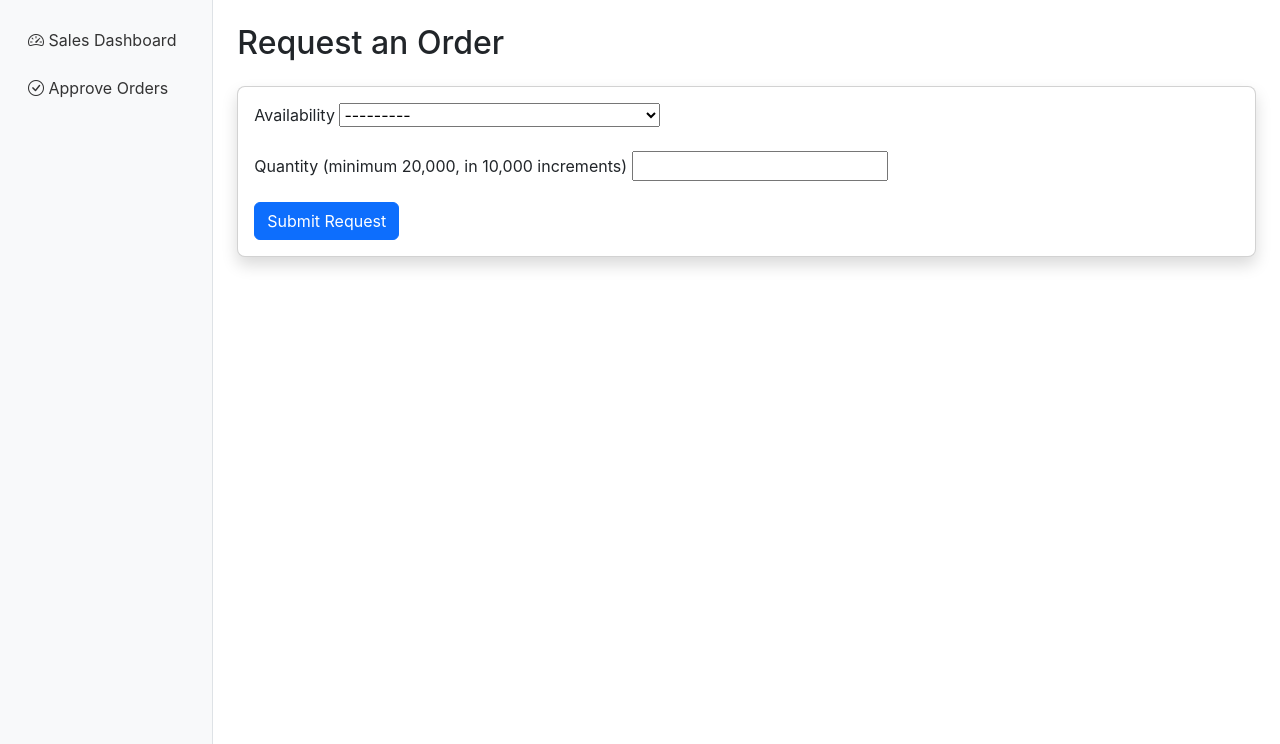
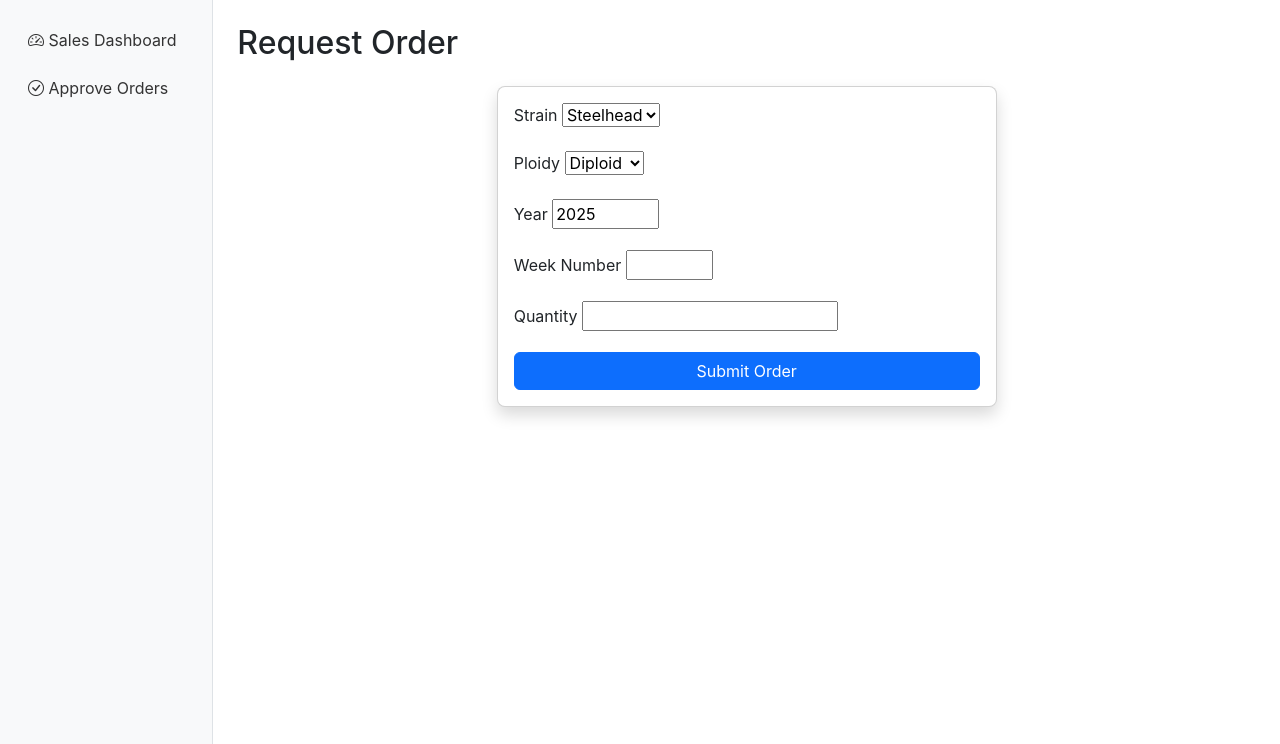
Before and after one commit to SosoPataraia/troutlodge-python, a Django app: page /request_order/ in a window 1280 px wide. Shown: the part 62-806 px from the top of the page. Run offline with Django 5.2, Linux system fonts and the light colour scheme; a user stored in the database is signed in; data comes from the database, SQL or seed files in the repository; both versions use the stored data as it was before the commit.

Commit message:
Implement customer-only registration, fix year dropdowns, update availability form, restrict availability page, add transport cost and commission, and update order request workflow

```diff
--- a/core/forms.py
+++ b/core/forms.py
@@ -2,71 +2,100 @@ from django import forms
 from django.contrib.auth.forms import UserCreationForm
 from django.core.exceptions import ValidationError
 from django.utils import timezone
-from .models import Order, Availability, User
+from .models import Order, Availability, User, Product
 from decimal import Decimal
 
 class AvailabilityForm(forms.ModelForm):
+    strain = forms.ChoiceField(choices=Product.TYPE_CHOICES)
+    ploidy = forms.ChoiceField(choices=Product.PLOIDY_CHOICES)
+    diameter = forms.ChoiceField(choices=Product.DIAMETER_CHOICES)
     year = forms.IntegerField(min_value=2020, max_value=2030, initial=2025)
     week_number = forms.IntegerField(min_value=1, max_value=52)
-    expected_ship_date = forms.DateField(widget=forms.DateInput(attrs={'type': 'date'}))
+    available_quantity = forms.IntegerField(min_value=0)
 
     class Meta:
         model = Availability
-        fields = ['product', 'year', 'week_number', 'available_quantity', 'expected_ship_date']
+        fields = ['year', 'week_number', 'available_quantity']
 
     def clean(self):
         cleaned_data = super().clean()
+        strain = cleaned_data.get('strain')
+        ploidy = cleaned_data.get('ploidy')
+        diameter = cleaned_data.get('diameter')
         year = cleaned_data.get('year')
         week_number = cleaned_data.get('week_number')
-        product = cleaned_data.get('product')
         quantity = cleaned_data.get('available_quantity')
 
-        # Validate quantity
+        if strain and ploidy and diameter and year and week_number:
+            product, created = Product.objects.get_or_create(
+                type=strain,
+                ploidy=ploidy,
+                diameter=diameter,
+                defaults={'price': 0}  # Adjust default price as needed
+            )
+            cleaned_data['product'] = product
+
+            try:
+                existing = Availability.objects.get(product=product, year=year, week_number=week_number)
+                self.instance = existing  # Set instance to update existing record
+            except Availability.DoesNotExist:
+                pass  # New record will be created
+        else:
+            raise ValidationError("All product details, year, and week number are required.")
+
         if quantity < 0:
             raise ValidationError("Available quantity cannot be negative.")
 
-        # Validate week number
-        if week_number < 1 or week_number > 52:
-            raise ValidationError("Week number must be between 1 and 52.")
-
-        # Check for existing availability
-        if self.instance.pk is None:  # New instance
-            if Availability.objects.filter(product=product, year=year, week_number=week_number).exists():
-                raise ValidationError("Availability for this product, year, and week already exists.")
-
         return cleaned_data
 
+    def save(self, commit=True):
+        availability = super().save(commit=False)
+        availability.product = self.cleaned_data['product']
+        if commit:
+            availability.save()
+        return availability
+
 class OrderRequestForm(forms.ModelForm):
+    strain = forms.ChoiceField(choices=Product.TYPE_CHOICES)
+    ploidy = forms.ChoiceField(choices=Product.PLOIDY_CHOICES)
+    year = forms.IntegerField(min_value=2020, max_value=2030, initial=2025)
+    week_number = forms.IntegerField(min_value=1, max_value=52)
+    quantity = forms.IntegerField(min_value=1)
+
     class Meta:
         model = Order
-        fields = ['availability', 'quantity']
-        widgets = {
-            'quantity': forms.NumberInput(attrs={'min': 20000, 'step': 10000})  # Minimum 20k, increments of 10k
-        }
+        fields = ['quantity']
 
-    def __init__(self, *args, **kwargs):
-        super().__init__(*args, **kwargs)
-        self.fields['availability'].queryset = Availability.objects.filter(available_quantity__gt=0)
+    def clean(self):
+        cleaned_data = super().clean()
+        strain = cleaned_data.get('strain')
+        ploidy = cleaned_data.get('ploidy')
+        year = cleaned_data.get('year')
+        week_number = cleaned_data.get('week_number')
+        quantity = cleaned_data.get('quantity')
 
-    def clean_quantity(self):
-        quantity = self.cleaned_data['quantity']
-        availability = self.cleaned_data.get('availability')
+        if strain and ploidy and year and week_number:
+            # Find a product with any diameter (since diameter is not selected)
+            try:
+                product = Product.objects.filter(type=strain, ploidy=ploidy).first()
+                if not product:
+                    raise ValidationError("No product matches the selected strain and ploidy.")
+                availability = Availability.objects.get(
+                    product=product, year=year, week_number=week_number
+                )
+                if availability.available_quantity < quantity:
+                    raise ValidationError("Requested quantity exceeds available stock.")
+                cleaned_data['availability'] = availability
+            except Availability.DoesNotExist:
+                raise ValidationError("No availability for the selected product, year, and week.")
+        return cleaned_data
 
-        # Validate minimum order quantity (20,000)
-        if quantity < 20000:
-            raise ValidationError("Minimum order quantity is 20,000 eggs.")
-
-        # Validate quantity is multiple of 10,000
-        if quantity % 10000 != 0:
-            raise ValidationError("Quantity must be in multiples of 10,000 eggs.")
-
-        # Validate against available quantity
-        if availability and quantity > availability.available_quantity:
-            raise ValidationError(
-                f"Requested quantity exceeds available amount. Only {availability.available_quantity} available."
-            )
-
-        return quantity
+    def save(self, commit=True):
+        order = super().save(commit=False)
+        order.availability = self.cleaned_data['availability']
+        if commit:
+            order.save()
+        return order
 
 
 class CustomUserCreationForm(UserCreationForm):
@@ -75,17 +104,14 @@ class CustomUserCreationForm(UserCreationForm):
     phone = forms.CharField(max_length=20, required=False)
     vat_number = forms.CharField(max_length=50, required=False, label="VAT Number")
     address = forms.CharField(widget=forms.Textarea, required=False)
-    role = forms.ChoiceField(choices=User.ROLE_CHOICES)
 
     class Meta:
         model = User
-        fields = ('username', 'email', 'company', 'phone', 'vat_number', 'address', 'role', 'password1', 'password2')
+        fields = ('username', 'email', 'company', 'phone', 'vat_number', 'address', 'password1', 'password2')
 
     def save(self, commit=True):
         user = super().save(commit=False)
-        # Set default role to customer if not specified
-        if not user.role:
-            user.role = 'customer'
+        user.role = 'customer'  # Force role to 'customer'
         if commit:
             user.save()
         return user
--- a/core/templates/availability_view.html
+++ b/core/templates/availability_view.html
@@ -6,8 +6,8 @@
             <form method="get" class="mb-3">
                 <label for="year">Select Year:</label>
                 <select name="year" id="year" onchange="this.form.submit()">
-                    {% for y in "2020 2021 2022 2023 2024 2025 2026 2027 2028 2029 2030" %}
-                        <option value="{{ y }}" {% if y|add:0 == year %}selected{% endif %}>{{ y }}</option>
+                    {% for y in years %}
+                        <option value="{{ y }}" {% if y == year %}selected{% endif %}>{{ y }}</option>
                     {% endfor %}
                 </select>
             </form>
--- a/core/templates/request_order.html
+++ b/core/templates/request_order.html
@@ -1,25 +1,31 @@
 {% extends 'base.html' %}
 {% block content %}
-    <h2 class="mb-4">Request an Order</h2>
-    <div class="card shadow">
+    <h2 class="mb-4">Request Order</h2>
+    <div class="card shadow" style="max-width: 500px; margin: auto;">
         <div class="card-body">
             <form method="post">
                 {% csrf_token %}
                 <div class="mb-3">
-                    <label for="{{ form.availability.id_for_label }}" class="form-label">Availability</label>
-                    {{ form.availability }}
-                    {% if form.availability.errors %}
-                        <div class="text-danger">{{ form.availability.errors }}</div>
-                    {% endif %}
+                    <label for="{{ form.strain.id_for_label }}" class="form-label">Strain</label>
+                    {{ form.strain }}
                 </div>
                 <div class="mb-3">
-                    <label for="{{ form.quantity.id_for_label }}" class="form-label">Quantity (minimum 20,000, in 10,000 increments)</label>
+                    <label for="{{ form.ploidy.id_for_label }}" class="form-label">Ploidy</label>
+                    {{ form.ploidy }}
+                </div>
+                <div class="mb-3">
+                    <label for="{{ form.year.id_for_label }}" class="form-label">Year</label>
+                    {{ form.year }}
+                </div>
+                <div class="mb-3">
+                    <label for="{{ form.week_number.id_for_label }}" class="form-label">Week Number</label>
+                    {{ form.week_number }}
+                </div>
+                <div class="mb-3">
+                    <label for="{{ form.quantity.id_for_label }}" class="form-label">Quantity</label>
                     {{ form.quantity }}
-                    {% if form.quantity.errors %}
-                        <div class="text-danger">{{ form.quantity.errors }}</div>
-                    {% endif %}
                 </div>
-                <button type="submit" class="btn btn-primary">Submit Request</button>
+                <button type="submit" class="btn btn-primary w-100">Submit Order</button>
             </form>
         </div>
     </div>
--- a/core/urls.py
+++ b/core/urls.py
@@ -32,6 +32,7 @@ urlpatterns = [
     path('verify_down_payment/<int:order_id>/', views.verify_down_payment, name='verify_down_payment'),
     path('verify_full_payment/<int:order_id>/', views.verify_full_payment, name='verify_full_payment'),
     path('ship_order/<int:order_id>/', views.ship_order, name='ship_order'),
+    path('order/downpayment/<int:order_id>/', views.view_downpayment_invoice, name='view_downpayment_invoice'),
 
     # Customer actions
     path('upload_down_payment/<int:order_id>/', views.upload_down_payment, name='upload_down_payment'),
--- a/core/views.py
+++ b/core/views.py
@@ -1,5 +1,6 @@
 # core/views.py
 from datetime import datetime
+from decimal import Decimal
 
 from django.shortcuts import render, redirect, get_object_or_404
 from django.http import HttpResponseForbidden, FileResponse
@@ -64,16 +65,12 @@ def dashboard(request):
 @sales_required
 def sales_dashboard(request):
     pending_orders = Order.objects.filter(status='pending')
-    approved_orders = Order.objects.filter(status='approved')
-    down_paid_orders = Order.objects.filter(status='down_paid')
     confirmed_orders = Order.objects.filter(status='confirmed').order_by('-confirmed_at')[:10]
     shipped_orders = Order.objects.filter(status='shipped')[:5]
     return render(request, 'sales_dashboard.html', {
         'pending_orders': pending_orders,
-        'approved_orders': approved_orders,
-        'down_paid_orders': down_paid_orders,
         'confirmed_orders': confirmed_orders,
-        'shipped_orders': shipped_orders
+        'shipped_orders': shipped_orders,
     })
 
 @sales_required
@@ -183,23 +180,18 @@ def ship_order(request, order_id):
         return redirect('sales_dashboard')
     return render(request, 'ship_order.html', {'order': order})
 
-
+@login_required
 def availability_view(request):
     year = int(request.GET.get('year', 2025))
     availabilities = Availability.objects.filter(year=year).order_by('week_number')
+    years = range(2020, 2031)  # List of years from 2020 to 2030
 
-    # Get all unique weeks for the year (1 to 52, assuming all weeks are possible)
-    weeks = range(1, 53)  # Assuming 52 weeks in a year
-
-    # Get all unique products
+    weeks = range(1, 53)
     products = Product.objects.all().order_by('type', 'ploidy', 'diameter')
-
-    # Create pivot data: week -> product_id -> quantity (default 0 if not available)
     pivot_data = defaultdict(lambda: defaultdict(int))
     for avail in availabilities:
         pivot_data[avail.week_number][avail.product.id] = avail.available_quantity
 
-    # Create table data: list of [week, quantity1, quantity2, ...] for each week
     table_data = []
     for week in weeks:
         row = [week]
@@ -210,42 +202,28 @@ def availability_view(request):
 
     return render(request, 'availability_view.html', {
         'year': year,
+        'years': years,
         'weeks': weeks,
         'products': products,
         'table_data': table_data,
     })
 
 
+@login_required
 @hatchery_required
 def hatchery_dashboard(request):
-    products = Product.objects.all()
     year = int(request.GET.get('year', 2025))
     availabilities = Availability.objects.filter(year=year).order_by('week_number')
-    # Generate week start dates for display
-    availability_data = []
-    for avail in availabilities:
-        # Use datetime.strptime instead of datetime.datetime.strptime
-        week_start_date = datetime.strptime(f"{avail.year}-{avail.week_number}-1", "%Y-%W-%w").date()
-        availability_data.append({
-            'product': avail.product,
-            'week_number': avail.week_number,
-            'week_start_date': week_start_date,
-            'available_quantity': avail.available_quantity,
-        })
-
-    if request.method == 'POST':
-        form = AvailabilityForm(request.POST)
-        if form.is_valid():
-            form.save()
-            return redirect('hatchery_dashboard')
-    else:
-        form = AvailabilityForm()
-
+    years = range(2020, 2031)  # List of years from 2020 to 2030
+    form = AvailabilityForm(request.POST or None)
+    if request.method == 'POST' and form.is_valid():
+        availability = form.save()
+        return redirect('hatchery_dashboard')
     return render(request, 'hatchery_dashboard.html', {
-        'products': products,
-        'availabilities': availability_data,
+        'availabilities': availabilities,
+        'year': year,
+        'years': years,
         'form': form,
-        'year': year,
     })
 
 @hatchery_required
@@ -277,11 +255,15 @@ def update_availability(request):
 
 @customer_required
 def customer_dashboard(request):
+    reservations = Order.objects.filter(customer=request.user, status__in=['approved', 'down_paid'])
+    confirmed_orders = Order.objects.filter(customer=request.user, status='confirmed')
+    shipped_orders = Order.objects.filter(customer=request.user, status='shipped')
     available_batches = Availability.objects.filter(available_quantity__gt=0)
-    customer_orders = Order.objects.filter(customer=request.user)
     return render(request, 'customer_dashboard.html', {
         'available_batches': available_batches,
-        'orders': customer_orders
+        'reservations': reservations,
+        'confirmed_orders': confirmed_orders,
+        'shipped_orders': shipped_orders,
     })
 
 @customer_required
@@ -342,6 +324,59 @@ def view_invoice(request, order_id):
         content_type='application/pdf'
     )
 
+def generate_provisional_downpayment_invoice(order):
+    buffer = BytesIO()
+    doc = SimpleDocTemplate(buffer, pagesize=letter)
+    elements = []
+    styles = getSampleStyleSheet()
+    elements.append(Paragraph("Troutlodge Provisional Down Payment Invoice", styles['Title']))
+    invoice_data = [
+        ['Invoice Date:', timezone.now().strftime("%Y-%m-%d")],
+        ['Invoice Number:', f"DP-{order.id}"],
+        ['Order Number:', str(order.id)],
+        ['Due Date:', (timezone.now() + timezone.timedelta(days=3)).strftime("%Y-%m-%d")],
+    ]
+    customer_info = [
+        ['Customer:', order.customer.username],
+        ['Company:', order.customer.company or 'N/A'],
+        ['VAT Number:', order.customer.vat_number or 'N/A'],
+        ['Address:', order.customer.address or 'N/A'],
+    ]
+    product = order.availability.product
+    subtotal = order.quantity * product.price
+    downpayment = subtotal * Decimal('0.15')
+    order_details = [
+        ['Product Type:', product.type],
+        ['Ploidy:', product.ploidy],
+        ['Diameter:', f"{product.diameter}mm"],
+        ['Week Number:', str(order.availability.week_number)],
+        ['Quantity:', f"{order.quantity:,}"],
+        ['Unit Price:', f"${product.price:.2f}"],
+        ['Subtotal:', f"${subtotal:.2f}"],
+        ['Down Payment (15%):', f"${downpayment:.2f}"],
+    ]
+    elements.append(Paragraph("Note: Transport cost will be added upon approval.", styles['Normal']))
+    invoice_table = Table(invoice_data, colWidths=[100, 300])
+    customer_table = Table(customer_info, colWidths=[100, 300])
+    order_table = Table(order_details, colWidths=[150, 250])
+    order_table.setStyle(TableStyle([
+        ('BACKGROUND', (0, 0), (-1, 0), colors.lightgrey),
+        ('GRID', (0, 0), (-1, -1), 1, colors.black),
+        ('FONTSIZE', (0, 0), (-1, -1), 10),
+        ('BACKGROUND', (0, -2), (-1, -1), colors.lightblue),
+    ]))
+    elements.append(Paragraph("Invoice Details", styles['Heading3']))
+    elements.append(invoice_table)
+    elements.append(Spacer(1, 12))
+    elements.append(Paragraph("Customer Information", styles['Heading3']))
+    elements.append(customer_table)
+    elements.append(Spacer(1, 12))
+    elements.append(Paragraph("Order Details", styles['Heading3']))
+    elements.append(order_table)
+    doc.build(elements)
+    buffer.seek(0)
+    return File(buffer, name=f"provisional_downpayment_invoice_{order.id}.pdf")
+
 @login_required
 def request_order(request):
     if request.method == 'POST':
@@ -351,16 +386,24 @@ def request_order(request):
             order.customer = request.user
             order.status = 'pending'
             order.save()
+            provisional_invoice = generate_provisional_downpayment_invoice(order)
+            order.downpayment_invoice.save(f"provisional_downpayment_invoice_{order.id}.pdf", provisional_invoice)
+            order.save()
             CustomerEvent.objects.create(
                 user=order.customer,
                 event_type='ORDER_CREATED',
                 order=order,
                 metadata={'quantity': order.quantity}
             )
-            return redirect('dashboard')
+            return redirect('view_downpayment_invoice', order_id=order.id)
     else:
         form = OrderRequestForm()
     return render(request, 'request_order.html', {'form': form})
+
+@login_required
+def view_downpayment_invoice(request, order_id):
+    order = get_object_or_404(Order, id=order_id, customer=request.user)
+    return render(request, 'view_downpayment_invoice.html', {'order': order})
 
 def register(request):
     if request.method == 'POST':
```
Also changed, not shown: core/models.py (+22 -33 lines), core/templates/customer_dashboard.html (+66 -31 lines), core/templates/hatchery_dashboard.html (+12 -11 lines), core/templates/registration/register.html (+0 -25 lines), core/templates/sales_dashboard.html (+15 -87 lines), core/templates/view_downpayment_invoice.html (added, +18 -0 lines), core/migrations/0007_remove_availability_expected_ship_date_user_country.py (added), core/migrations/0008_remove_user_country.py (added), db.sqlite3.
